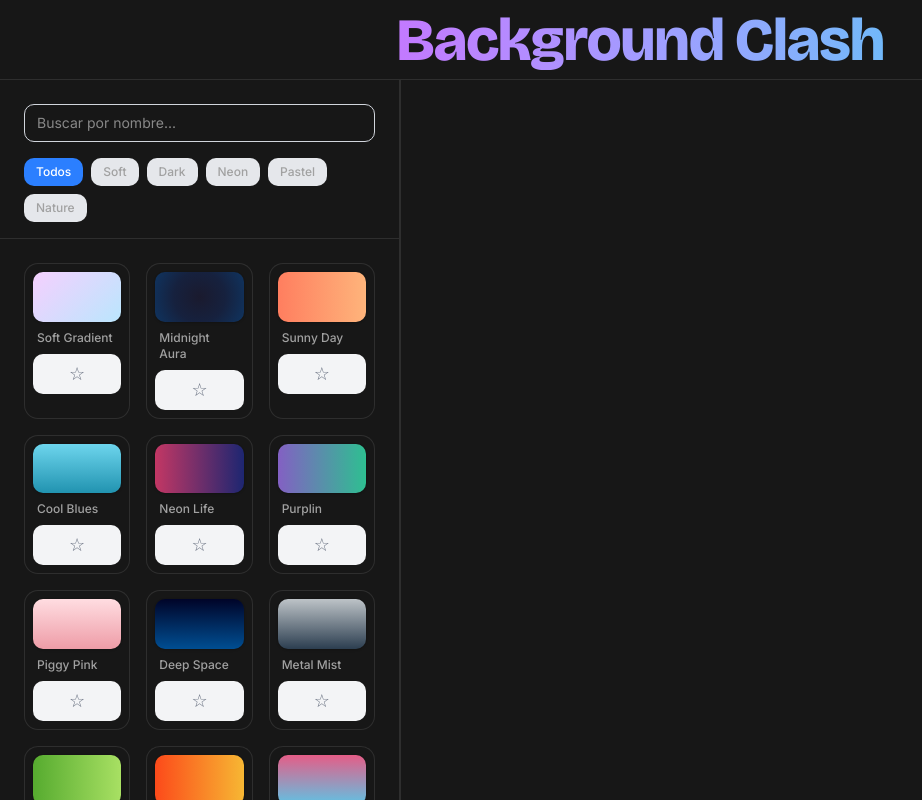
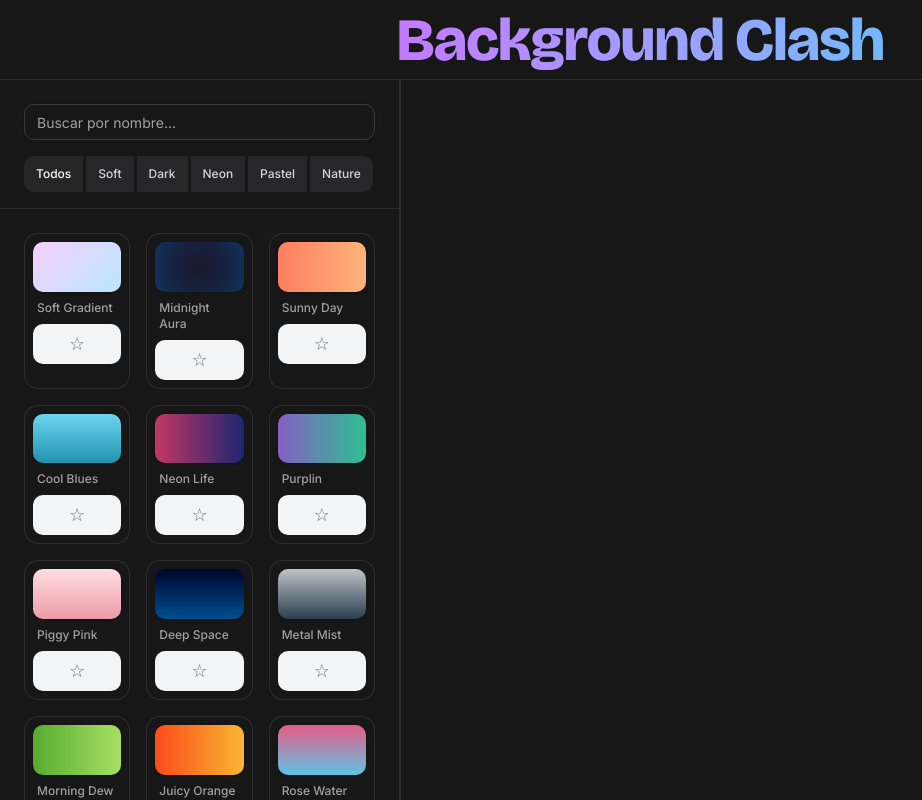
Before and after one commit to JhonLayton21/background-clash, a React (Vite) app: page / in a window 1280 px wide. Shown: the whole page, without its empty margins (0-922 px from the left). Built offline with nearby package versions, Linux system fonts and the light colour scheme.

Commit message:
style: update input search and filter buttons

```diff
--- a/src/components/BackgroundGrid.tsx
+++ b/src/components/BackgroundGrid.tsx
@@ -2,6 +2,8 @@ import { backgrounds } from "../data/backgrounds";
 import type { Background, BackgroundCategory } from "../types/background";
 import { BACKGROUND_CATEGORIES } from "../types/background";
 import { BackgroundCard } from "./BackgroundCard";
+import { Input } from "./ui/input";
+import { ToggleGroup, ToggleGroupItem } from "./ui/toggle-group";
 
 interface BackgroundGridProps {
   onSelect: (background: Background) => void;
@@ -22,50 +24,68 @@ export function BackgroundGrid({
   selectedCategory,
   onCategoryChange,
   favorites,
-    onToggleFavorite
+  onToggleFavorite,
 }: BackgroundGridProps) {
   // Filtrar backgrounds por categoría y búsqueda
   const filteredBackgrounds = backgrounds.filter((bg) => {
-        const matchesCategory = !selectedCategory || bg.category === selectedCategory;
-        const matchesSearch = !searchQuery || bg.name.toLowerCase().includes(searchQuery.toLowerCase());
+    const matchesCategory =
+      !selectedCategory || bg.category === selectedCategory;
+    const matchesSearch =
+      !searchQuery || bg.name.toLowerCase().includes(searchQuery.toLowerCase());
     return matchesCategory && matchesSearch;
   });
 
   return (
     <div className="h-full w-full bg-gray-50 flex flex-col transition-colors duration-300">
       {/* Search y Filters */}
-            <div className="flex-shrink-0 border-b border-gray-200 p-6 pb-4">
-                <input
+      <div className="shrink-0 border-b border-gray-200 p-6 pb-4">
+        <Input
           type="text"
           placeholder="Buscar por nombre..."
           value={searchQuery}
           onChange={(e) => onSearchChange(e.target.value)}
-                    className="w-full px-3 py-2 mb-4 text-sm border border-gray-300 rounded-lg focus:outline-none focus:ring-2 focus:ring-blue-500 transition-all"
+          className="w-full px-3 py-2 mb-4 text-sm rounded-lg focus:outline-none focus:ring-2 focus:ring-blue-500 transition-all"
         />
-                <div className="flex flex-wrap gap-2">
-                    <button
-                        onClick={() => onCategoryChange(null)}
-                        className={`px-3 py-1.5 text-xs font-medium rounded-lg transition-all ${
+        <div className="flex flex-wrap">
+          <ToggleGroup
+            type="single"
+            value={selectedCategory ?? "all"}
+            onValueChange={(value) =>
+              onCategoryChange(
+                value === "all" ? null : (value as BackgroundCategory),
+              )
+            }
+            className="flex flex-wrap -space-x-px"
+          >
+            <ToggleGroupItem
+              value="all"
+              className={`px-3 py-1.5 text-xs font-medium transition-all rounded-l-lg rounded-r-none ${
                 !selectedCategory
                   ? "bg-blue-500 text-white"
-                                : "bg-gray-200 text-gray-700 hover:bg-gray-300"
+                  : "bg-zinc-800 text-zinc-300 hover:bg-zinc-700"
               }`}
             >
               Todos
-                    </button>
-                    {BACKGROUND_CATEGORIES.map((category) => (
-                        <button
+            </ToggleGroupItem>
+
+            {BACKGROUND_CATEGORIES.map((category, index) => (
+              <ToggleGroupItem
                 key={category}
-                            onClick={() => onCategoryChange(category)}
-                            className={`px-3 py-1.5 text-xs font-medium rounded-lg transition-all capitalize ${
+                value={category}
+                className={`px-3 py-1.5 text-xs font-medium transition-all capitalize rounded-none ${
+                  index === BACKGROUND_CATEGORIES.length - 1
+                    ? "rounded-r-lg"
+                    : ""
+                } ${
                   selectedCategory === category
                     ? "bg-blue-500 text-white"
-                                    : "bg-gray-200 text-gray-700 hover:bg-gray-300"
+                    : "bg-zinc-800 text-zinc-300 hover:bg-zinc-700"
                 }`}
               >
                 {category}
-                        </button>
+              </ToggleGroupItem>
             ))}
+          </ToggleGroup>
         </div>
       </div>
 
```
Lines whose indentation alone changed are shown as unchanged.
